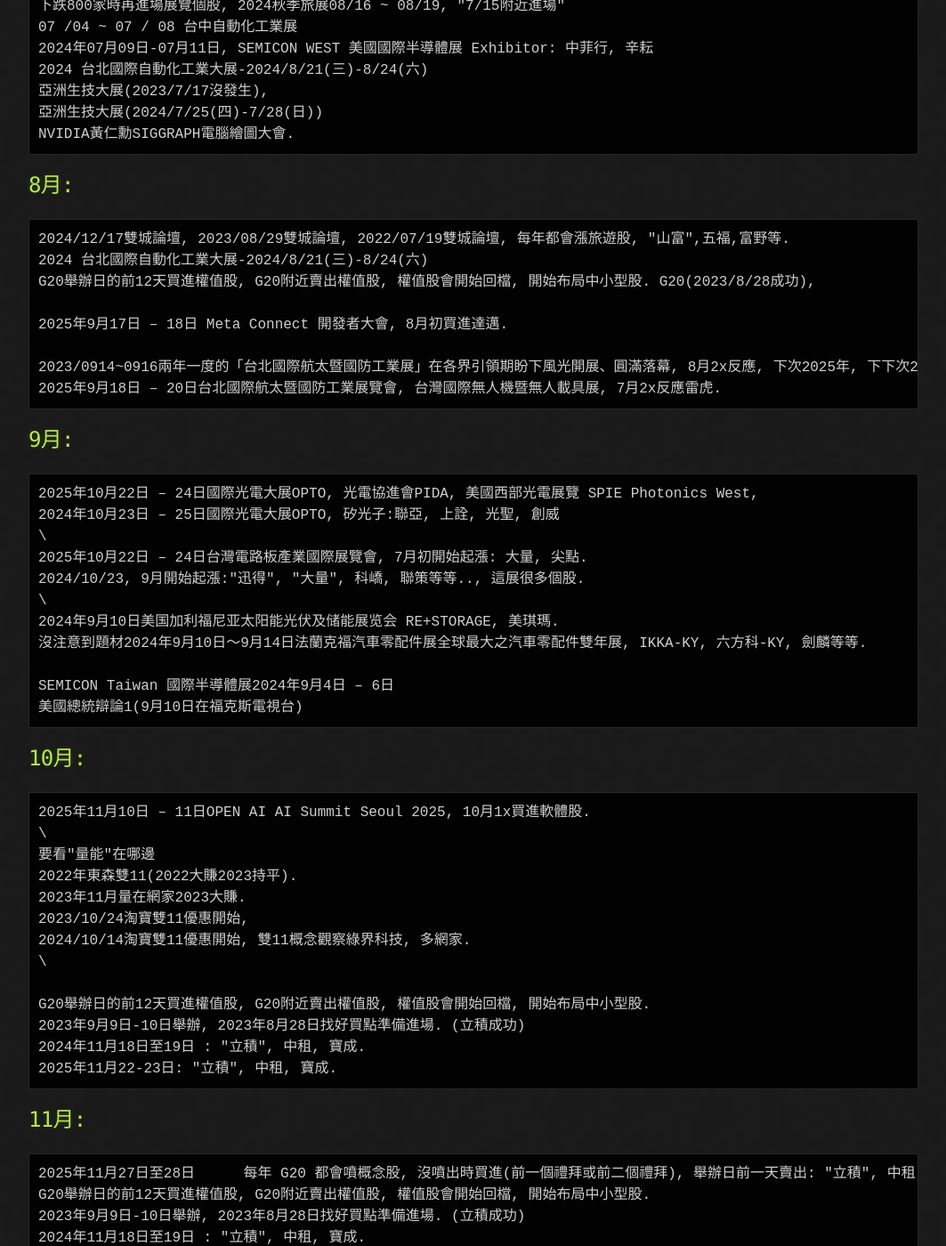
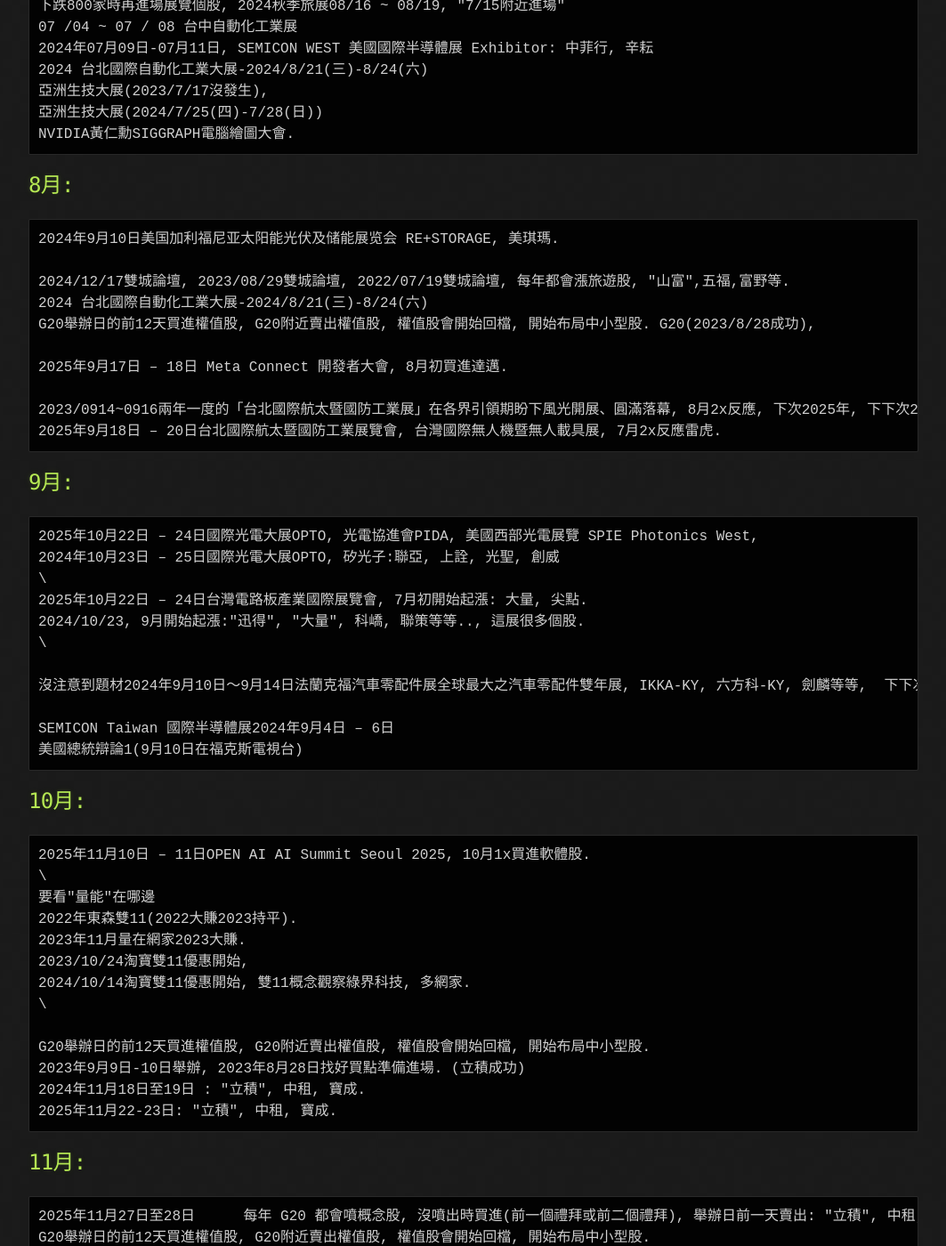
Before and after one commit to lepg5487/Stock_God, a Jekyll site: the page built from experience.md, in a window 1280 px wide and 1400 px high, scrolled down 7463 px. Shown: the whole window at 89% size, without its empty margins (108-1171 px from the left). Built offline with Jekyll 4.4.1, drawn with Linux system fonts in a browser that asks for light colours; our own code applies the rules of GitHub Pages for plain Markdown files; some of the changed lines change nothing that is shown.

Commit message:
Update experience.md

````diff
--- a/experience.md
+++ b/experience.md
@@ -302,6 +302,8 @@
 ```
 ## 8月:
 ```
+2024年9月10日美国加利福尼亚太阳能光伏及储能展览会 RE+STORAGE, 美琪瑪.
+
 2024/12/17雙城論壇, 2023/08/29雙城論壇, 2022/07/19雙城論壇, 每年都會漲旅遊股, "山富",五福,富野等.
 2024 台北國際自動化工業大展-2024/8/21(三)-8/24(六)
 G20舉辦日的前12天買進權值股, G20附近賣出權值股, 權值股會開始回檔, 開始布局中小型股. G20(2023/8/28成功),
@@ -319,8 +321,8 @@
 2025年10月22日 – 24日台灣電路板產業國際展覽會, 7月初開始起漲: 大量, 尖點.
 2024/10/23, 9月開始起漲:"迅得", "大量", 科嶠, 聯策等等.., 這展很多個股.
 \
-2024年9月10日美国加利福尼亚太阳能光伏及储能展览会 RE+STORAGE, 美琪瑪.
-沒注意到題材2024年9月10日～9月14日法蘭克福汽車零配件展全球最大之汽車零配件雙年展, IKKA-KY, 六方科-KY, 劍麟等等.
+
+沒注意到題材2024年9月10日～9月14日法蘭克福汽車零配件展全球最大之汽車零配件雙年展, IKKA-KY, 六方科-KY, 劍麟等等,  下下次2026年
 
 SEMICON Taiwan 國際半導體展2024年9月4日 – 6日
 美國總統辯論1(9月10日在福克斯電視台)
````
